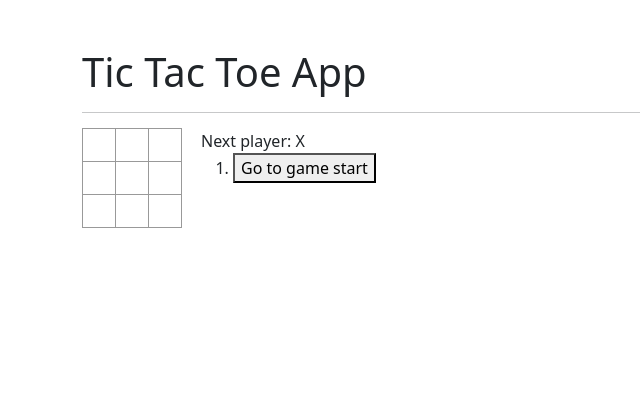
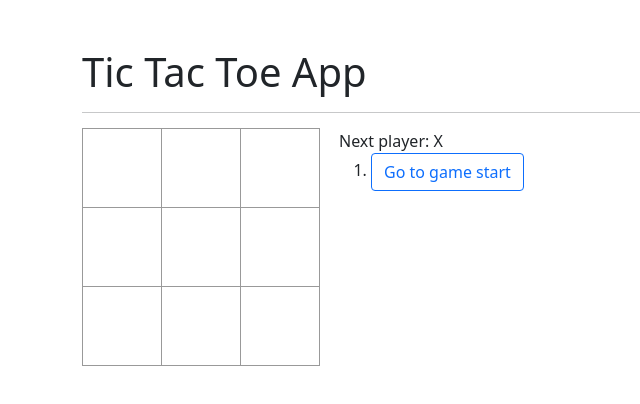
Before and after one commit to thanapoom21/todo-or-not-todo, a Next.js app: page /tictactoe in a window 1280 px wide. Shown: the top 404 px of the page, without its empty margins (0-640 px from the left). Built offline with nearby package versions, Linux system fonts and the light colour scheme.

Commit message:
update button with react-bootstrap and increase font size

```diff
--- a/pages/tictactoe.js
+++ b/pages/tictactoe.js
@@ -2,6 +2,7 @@ import React from 'react';
 import Container from 'react-bootstrap/Container';
 import Row from 'react-bootstrap/Row';
 import Col from 'react-bootstrap/Col';
+import Button from 'react-bootstrap/Button';
 
 const Square = ({ onClick, value }) => {
   return (
@@ -86,8 +87,8 @@ class Game extends React.Component {
       const desc = move ? 'Go to move #' + move : 'Go to game start';
 
       return (
-        <li key={move}>
-          <button onClick={() => this.jumpTo(move)}>{desc}</button>
+        <li key={move} className='mb-2'>
+          <Button variant='outline-primary' onClick={() => this.jumpTo(move)}>{desc}</Button>
         </li>
       );
     });
--- a/styles/global.css
+++ b/styles/global.css
@@ -192,15 +192,15 @@ button:focus {
   background: #fff;
   border: 1px solid #999;
   float: left;
-  font-size: 24px;
+  font-size: 60px;
   font-weight: bold;
-  line-height: 34px;
-  height: 34px;
+  line-height: 80px;
+  height: 80px;
   margin-right: -1px;
   margin-top: -1px;
   padding: 0;
   text-align: center;
-  width: 34px;
+  width: 80px;
 }
 
 #tictactoeapp .square:focus {
```
